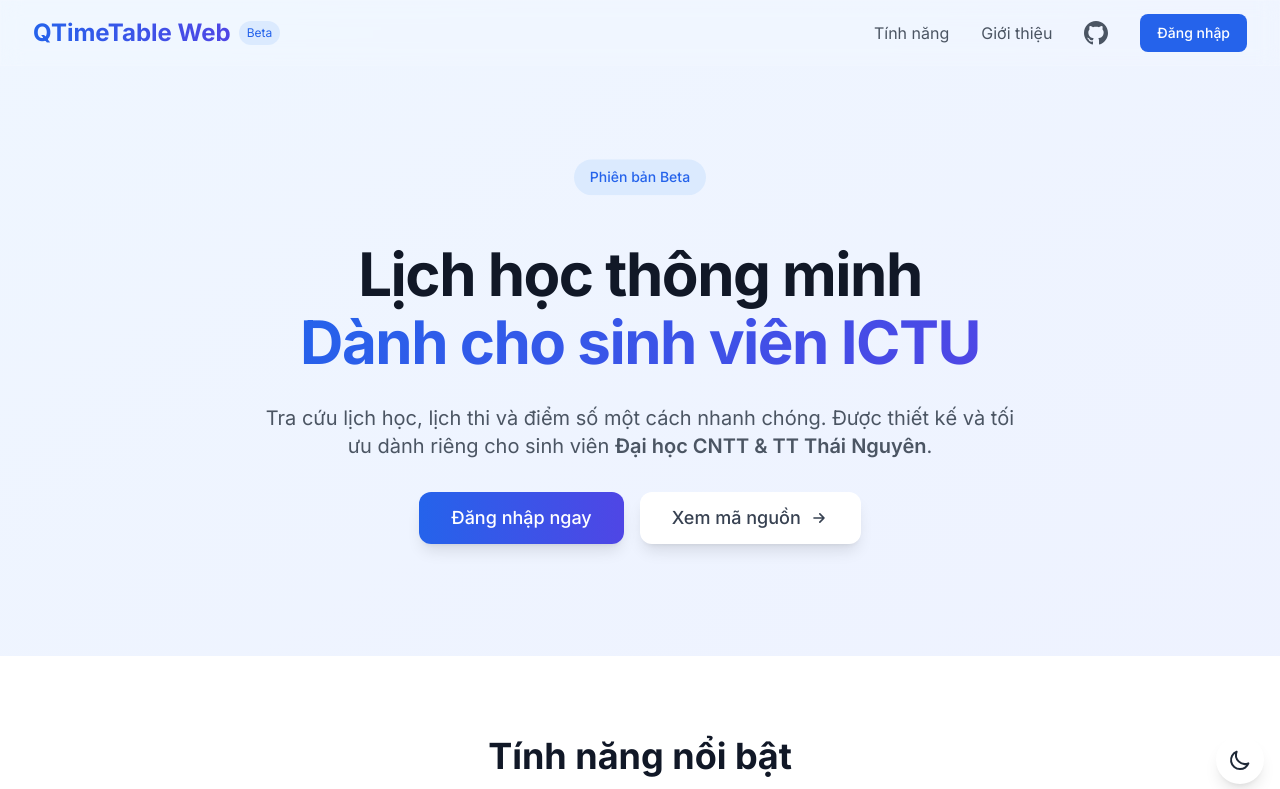
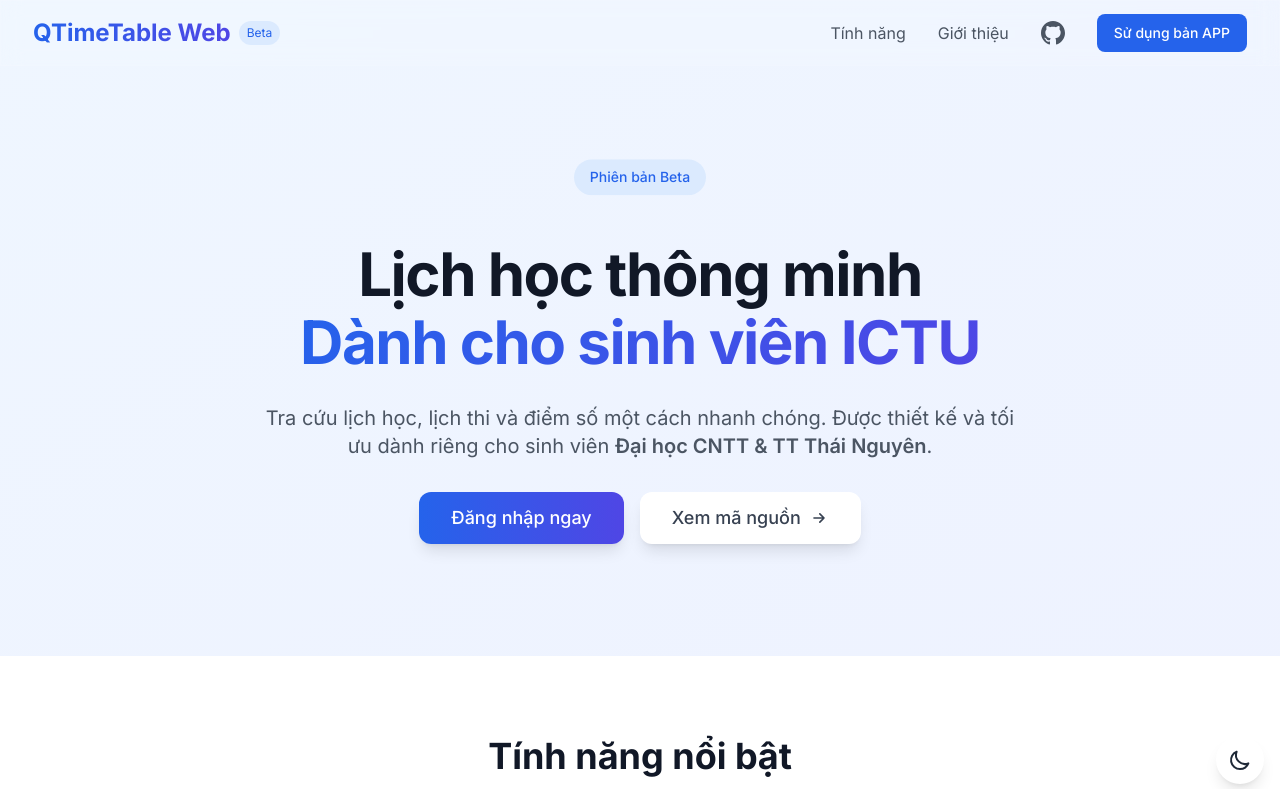
Before and after one commit to HDQuanDev/qtimetable-web, a plain HTML site: page index.html in a window 1280 px wide. Shown: the top 789 px of the page. Drawn offline with nearby package versions, Linux system fonts and the light colour scheme.

Commit message:
Update index.html

```diff
--- a/index.html
+++ b/index.html
@@ -199,9 +199,9 @@
                                 d="M12 0c-6.626 0-12 5.373-12 12 0 5.302 3.438 9.8 8.207 11.387.599.111.793-.261.793-.577v-2.234c-3.338.726-4.033-1.416-4.033-1.416-.546-1.387-1.333-1.756-1.333-1.756-1.089-.745.083-.729.083-.729 1.205.084 1.839 1.237 1.839 1.237 1.07 1.834 2.807 1.304 3.492.997.107-.775.418-1.305.762-1.604-2.665-.305-5.467-1.334-5.467-5.931 0-1.311.469-2.381 1.236-3.221-.124-.303-.535-1.524.117-3.176 0 0 1.008-.322 3.301 1.23.957-.266 1.983-.399 3.003-.404 1.02.005 2.047.138 3.006.404 2.291-1.552 3.297-1.23 3.297-1.23.653 1.653.242 2.874.118 3.176.77.84 1.235 1.911 1.235 3.221 0 4.609-2.807 5.624-5.479 5.921.43.372.823 1.102.823 2.222v3.293c0 .319.192.694.801.576 4.765-1.589 8.199-6.086 8.199-11.386 0-6.627-5.373-12-12-12z" />
                         </svg>
                     </a>
-                    <a href="login.html"
+                    <a href="https://tkb.quanhd.net"
                         class="inline-flex items-center px-4 py-2 border border-transparent text-sm font-medium rounded-lg text-white bg-blue-600 hover:bg-blue-700 focus:outline-none focus:ring-2 focus:ring-offset-2 focus:ring-blue-500 transition-colors">
-                        Đăng nhập
+                        Sử dụng bản APP
                     </a>
                 </div>
             </div>
```
